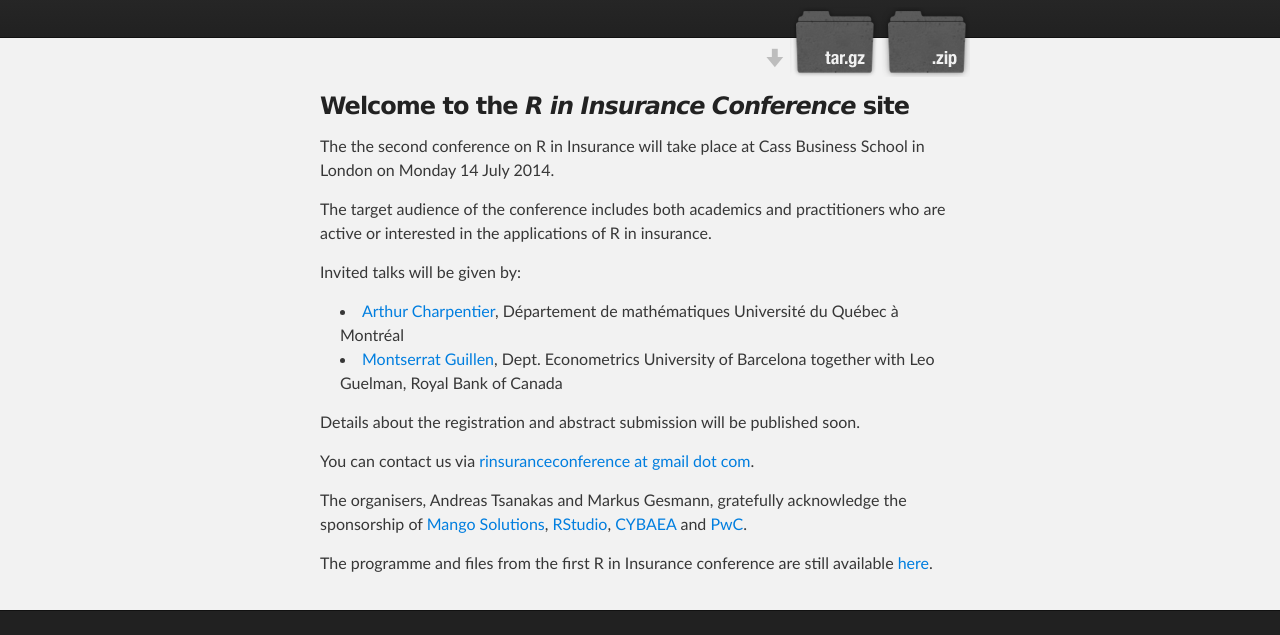
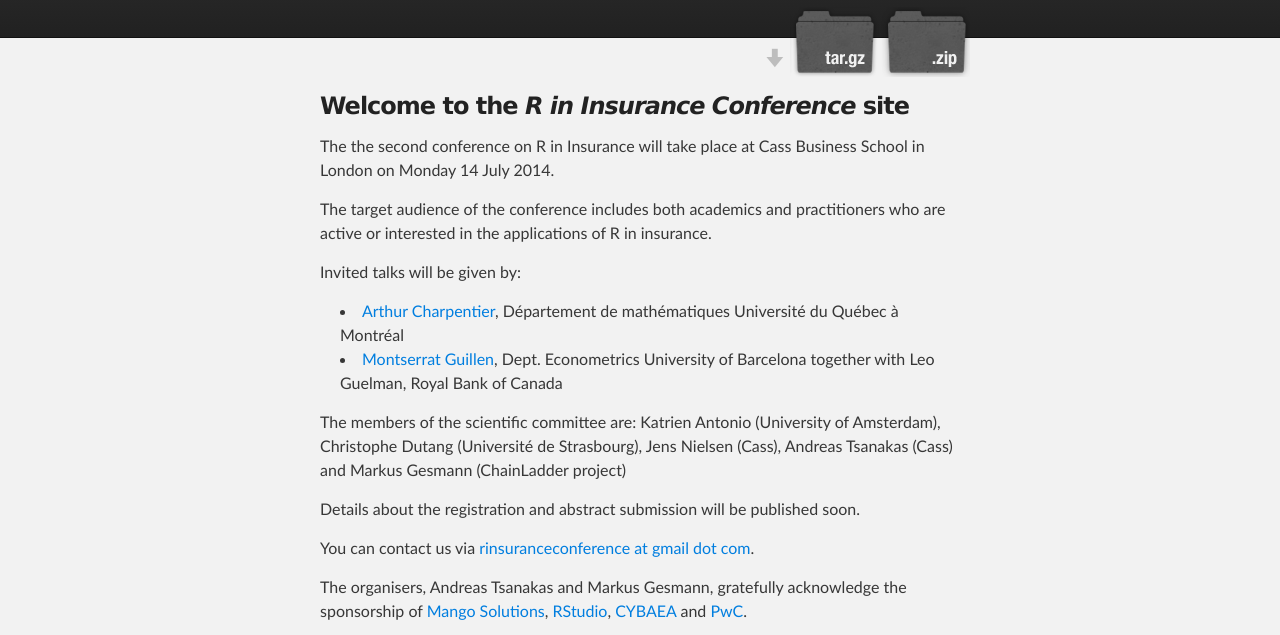
Before and after one commit to mages/R_in_Insurance_2014, a plain HTML site: page index.html in a window 1280 px wide. Shown: the part 136-771 px from the top of the page. Drawn offline with Linux system fonts and the light colour scheme.

Commit message:
Update index.html

```diff
--- a/index.html
+++ b/index.html
@@ -52,6 +52,11 @@ Guillen</a>, Dept. Econometrics University of Barcelona together with
 Leo Guelman, Royal Bank of Canada</li>
 </ul>
 <p>
+  The members of the scientific committee are: Katrien Antonio (University of Amsterdam),
+  Christophe Dutang (Université de Strasbourg), Jens Nielsen (Cass), Andreas Tsanakas (Cass)
+  and Markus Gesmann (ChainLadder project)
+</p>
+<p>
 Details about the registration and abstract submission will be published soon.
 </p>
 <p>
```
